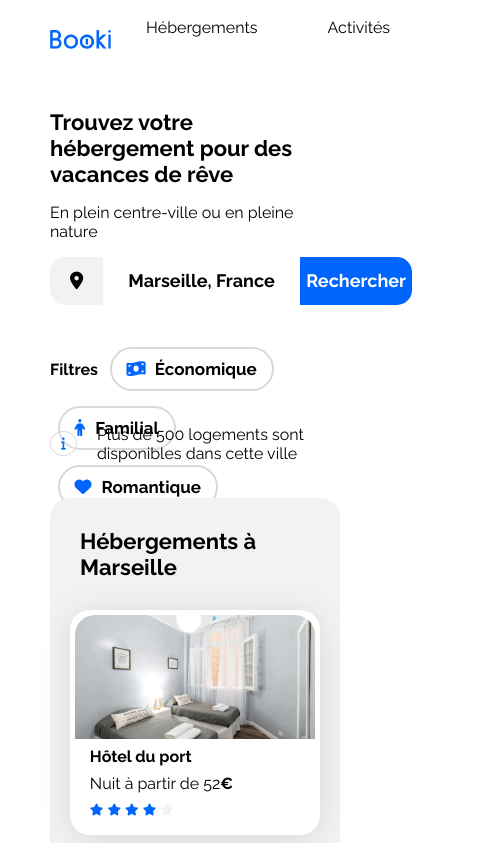
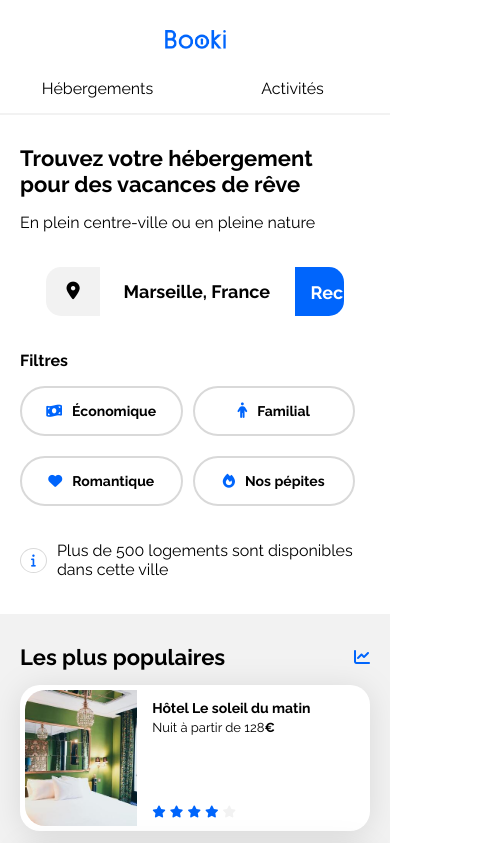
Before and after one commit to ThibaultBurtinovic/BookiProject, a plain HTML site: page index.html in a window 390 px wide. Shown: the top 843 px of the page, 496 px wide, since content can reach past the window. Drawn offline with Linux system fonts and the light colour scheme.

Commit message:
Html et css avec v1 mobil a modif

```diff
--- a/css/style.css
+++ b/css/style.css
@@ -1,6 +1,7 @@
 /****** General ***********/
 * {
     font-family: 'Raleway', sans-serif;
+    box-sizing: border-box;
 }
 
 :root {
@@ -94,87 +95,95 @@ header{
 }
 
 
-.LogoBooki{
-    width: auto;
+.logo-booki{
     height: 19.2px;
     margin-top: 30px;
 
 }
 
-nav{
-display: flex;
-align-items: flex-start;
-justify-content: flex-end;
-margin: 0px 0px;
+nav ul{
+    display: flex;
+    gap: 68px;
+    margin: 0;
+
+
 }
 
-.LigneDessus{
-    height: 3px;
-    margin-bottom:  15px;
-    background-color:#ff040400 ;
-    border-left: 35px solid #ffffff;
-    border-right: 35px solid #ffffff;
+nav li{
+    list-style: none;
+    border-top: 2px solid #ffffff;
+    padding-top: 14px;
 }
+
+nav li:hover {
+    border-top: 2px solid #0065FC;
+}
+
 
 nav a {
     text-decoration:none ;
     font-size: 16px;
+    padding: 0;
+    margin: 0;
+
 }
 .element{
     color: black;
-    padding: 0px 35px;
+
 }
 
 .element:hover{
     color: #0065FC;
 }
 
-.navigation-element:hover > .LigneDessus{
-    background-color: #0065FC;
+/********Section Filtres et recherches **********/
+
+.filtre-recherche{
+    margin-top: 60px;
 }
 
-/********Section Filtres et recherches **********/
-
-.Titre{
-   margin-top: 60px;
+.titre{
    margin-bottom: 0px;
 }
-.Info {
+.info {
     margin-top: 8px;
     margin-bottom: 35px;
 }
 
-.TexteI{
+.texte-i{
     margin: 0;
 }
 
 
 /* Formulaire Recherche */
-.Recherche{
+.recherche{
     display: flex;
+    margin-top: 35px;
     margin-bottom: 35px;
 }
-
 
 .fa-location-dot{
     color: black;
     background-color: #F2F2F2;
     font-size: 110%;
     padding: 15px 20px 15px 20px;
-    border-radius: 15px 0% 0% 15px  ;
+    border-radius: 15px 0% 0% 15px;
 }
 
-.TexteFormulaire{
+.texte-formulaire{
     font-weight: 700;
     font-size: 18px;
-    padding-left: 25px;
-    width: 170px;
+    width: 147px;
+    margin-left: 24px;
+    margin-right: 24px;
+    padding: 0;
     border: none;
 }
 
-.BtnRechercher{
+.btn-rechercher{
 font-weight: 700;
 font-size: 18px;
+padding: 15px 16px 15px 16px;
 color: #ffffff;
 background-color: #0065FC;
 border: none;
@@ -185,35 +194,52 @@ cursor: pointer;
 
 /* Filtre */
 
-.FiltresListe{
-    padding: 0;
-    margin-bottom: 35px;
-    height: 50px;
+.filtres-div{
+    display: flex;
+    align-items: center;
+    flex-wrap: wrap;
 }
 
-.Filtres{
+
+.filtres-div p{
+    margin: 0;
+    margin-right: 15px;
+    font-weight: 700;
+}
+
+.filtres-liste{
+    display: flex;
+    align-items: center;
+    flex-wrap: wrap;
+    padding: 0;
+    row-gap: 20px;
+
+}
+
+.filtres{
    list-style: none;
    display: inline-block;
     font-weight: 700;
 }
 
-.BtnFiltres{
+.btn-filtres{
     font-weight: 700;
     font-size: 17px;
-    margin:7.5px;
+    margin-right: 15px;
     background-color: #ffffff;
     border: solid;
     border-color: #D9D9D9;
     border-radius:30px ;
     border-width: 2px;
-    padding: 10px 15px 10px 15px;
+    padding: 15px 19px 15px 19px;
     cursor: pointer;
 }
 
 .fa-money-bill-wave{
-    padding-right: 5px;
+    padding-right: 10px;
 }
 .fa-person{
+    font-size: 111%;
     padding-right: 10px;
 }
 .fa-heart{
@@ -223,14 +249,16 @@ cursor: pointer;
     padding-right: 10px;
 }
 
-.BtnFiltres:hover{
+.btn-filtres:hover{
     background-color: #DEEBFF;
 }
 
-.Info{
+.info{
     display: flex;
     flex-direction: row;
     align-items: center;
+    margin-top: 35px;
+    margin-bottom: 35px;
 }
 .fa-info{
     font-size: 13px ;
@@ -255,6 +283,7 @@ main{
 .hebergements-and-populaires {
     display: flex;
     justify-content: space-between;
+
 }
 
 .hebergements-and-populaires section {
@@ -276,13 +305,20 @@ main{
     width: 65%;
 }
 
+.hebergements-cartes a{
+    display: block;
+    flex: 1;
+}
+
+
+
 .hebergements-cartes{
     display: flex;
     flex-wrap: wrap;
-    justify-content: center;
     padding: 0;
     column-gap: 30px;
 }
+
 
 .hebergements-titres{
     display: flex;
@@ -292,7 +328,8 @@ main{
 .cartes {
     display: flex;
     flex-direction: column;
-    width: 240.3px;
+    min-width: 210px;
+    width: 100%;
     height: 215px;
     margin-bottom: 30px;
 }
@@ -331,7 +368,7 @@ main{
     margin-bottom: 30px;
 }
 
-.Afficher{
+.afficher{
     text-decoration: none;
     color: black;
     font-weight: 700;
@@ -342,6 +379,7 @@ main{
 /****** Populaires ***********/
 .populaires {
     width: 32%;
+
 }
 
 .populaires-title {
@@ -385,64 +423,64 @@ main{
 }
 
 /* ********Activités************** */
-.TitreActivites{
+.titre-activites{
     margin: 0;
 }
 
-.ActivitésMarseille{
+.activites-marseille{
 display: flex;
 flex-direction: column;
 padding: 30px;
 
 }
 
-.ActivitésMarseille a{
+.activites-marseille a{
     text-decoration: none;
     color: black;
 }
 
 
-.Activites-ALLcard{
+.activites-toutes-cartes{
 display: flex;
-flex-direction: row;
-flex-wrap: wrap;
-justify-content: space-between;
-flex: 1;
 margin-top: 30px;
-
+column-gap: 30px;
 }
 
 
-.Activites-card{
-    display: flex;
-    flex-direction: column;
-    background-color: #ffffff;
-    padding-bottom: 20px;
-    border-top-left-radius: 40px;
-    border-top-right-radius: 40px;
-    border-bottom-left-radius: 20px;
-    border-bottom-right-radius: 20px;
-    filter: drop-shadow(0px 3px 15px rgba(0, 0, 0, 0.1));
+.activites-cartes{
+display: flex;
+flex-direction: column;
+padding-bottom: 20px;
 }
 
-
-.Activites-card img{
-width: 297.5px;
-height: 380px;
-object-fit: cover;
-border-top-left-radius: 20px;
-border-top-right-radius: 20px;
+.activites-toutes-cartes a {
+    flex: 1;
+    display: block;
+    border-radius: 20px;
+    box-shadow: 0px 3px 15px 0px rgba(0, 0, 0, 0.10);
 }
 
 
 
+.activites-cartes img{
+max-width: 297.5px;
+width: 100%;
+height: 380px;
+border-top-left-radius: 20px;
+border-top-right-radius: 20px;
+object-fit: cover;
+}
 
 
- .Activites-card h3{
+.activites-cartes h3{
+    display: flex;
+    justify-content: flex-start;
+
+
     margin: 0%;
-    margin-top: 20px;
-    margin-left: 19px;
-    margin-right: 19px;
+    padding-top: 20px;
+    padding-left: 19px;
+    padding-right: 19px;
 
 }
 
@@ -450,11 +488,10 @@ border-top-right-radius: 20px;
 
 footer{
     margin-top: 35px;
-    margin-bottom: 60.5px;
 }
 
 
-.ListeFooter{
+.liste-footer{
 display: flex;
 align-items: flex-start;
 background-color: #F2F2F2;
@@ -466,20 +503,20 @@ h4{
     font-size: 18px;
 }
 
-.ContenuListe{
+.contenu-liste{
 display: flex;
 padding: 20px;
 flex-direction: column;
 flex: 1 0 0;
 }
 
-.ContenuListe ul{
+.contenu-liste ul{
     padding: 0;
     margin: 0;
     list-style: none;
 }
 
-.ContenuListe li{
+.contenu-liste li{
     padding-top: 15px;
     margin: 0;
 }
@@ -507,8 +544,18 @@ flex: 1 0 0;
 /****** Media queries ***********/
 /* Medium devices (tablets, less/equal than 1024px) */
 @media (max-width: 1024px) {
+
+    .filtres-div{
+        display: block;
+    }
+
+
     .main {
         flex-direction: column;
+    }
+
+    .btn-filtres{
+        font-size: 16px;
     }
 
     .hebergements-and-populaires {
@@ -520,6 +567,8 @@ flex: 1 0 0;
     }
 
     .populaires {
+        display: flex;
+        flex-direction: column;
         width: 100%;
         margin-top: 50px;
     }
@@ -528,11 +577,23 @@ flex: 1 0 0;
         display: flex;
         flex-direction: row;
         justify-content: space-between;
+        gap: 20px;
+
+
+    }
+
+    .populaires-cards a{
+        display: block;
+        flex: 1;
+
+
     }
 
     .populaires-cards .card {
-        width: 30%;
+       display: flex;
+       width: 100%;
     }
+
 
     .populaires-cards .card-title {
         font-size: 14px;
@@ -541,9 +602,164 @@ flex: 1 0 0;
     .populaires-cards .card-subtitle {
         font-size: 13px;
     }
+
+    .Activites-card img{
+        height: 200px;
+        }
 }
 
 /* Small devices (phones, less than 768px) */
 @media (max-width: 767.98px) {
-    /* ... */
+
+    .main-container{
+    width: 100%;
+    padding: 0px 0px;
+    box-sizing: border-box;
+    }
+
+    header{
+    flex-direction: column;
+    }
+
+
+    .logo-booki{
+        align-self: center;
+        margin: 30px;
+    }
+
+
+    .logo-booki{
+        width: 61px;
+    }
+
+    nav ul{
+        gap: 0;
+        padding: 0%;
+        width: 100%;
+        justify-content: space-between;
+    }
+
+    nav li{
+        width: 50%;
+        text-align: center;
+        border-top: 0;
+        border-bottom: 2px solid #F2F2F2;
+        padding-top: 0;
+        padding-bottom: 15px;
+
+    }
+
+    nav li:hover {
+        border-top: 0;
+        border-bottom: 2px solid #0065FC;
+
+    }
+
+    .filtre-recherche{
+        margin-top: 30px;
+        padding: 0px 20px;
+    }
+
+    .titre{
+        width: 90%;
+    }
+
+    .recherche{
+        justify-content: center;
+    }
+
+    .btn-rechercher{
+        width: 49px;
+        height: 49px;
+    }
+
+    .filtres-liste{
+        column-gap: 10px;
+
+    }
+
+    .btn-filtres{
+        margin: 0;
+        font-size: 14px;
+        min-width: 162.5px;
+    }
+
+    .fa-info{
+        margin-right: 10px;
+    }
+
+    .hebergements-and-populaires .populaires{
+        padding: 30px 20px;
+        border-radius: 0;
+    }
+
+    .hebergements-and-populaires .hebergements{
+        padding: 20px;
+        border-radius: 0;
+        background-color: #ffffff;
+    }
+
+    .hebergements{
+        order: 1;
+        margin-top: 15px;
+        padding: 20px;
+    }
+
+    .section-titre{
+        margin-bottom: 15px;
+    }
+
+    .cartes{
+        margin-bottom: 15px;
+    }
+
+
+
+    .populaires{
+        margin-top: 0px;
+    }
+
+    .populaires-cards {
+        flex-direction: column;
+        gap: 0;
+    }
+
+    .populaires-cards .card {
+        margin-top: 15px;
+    }
+
+
+
+
+
+    .activites-toutes-cartes{
+        flex-direction: column;
+        row-gap: 15px;
+    }
+
+    .activites-cartes img{
+        height: 141px;
+    }
+
+    .liste-footer{
+        flex-direction: column;
+    }
+
+
+
+
+
+
+
+
+
+
+
+
+
+
+
+
+
+
 }
--- a/index.html
+++ b/index.html
@@ -19,46 +19,41 @@
 
 <!-- HEADER -->
         <header>
-           <img class="LogoBooki" src="images/logo/Booki.png" alt="Logo Booki">
-
-           <nav class="navigation">
-             <div class="navigation-element">
-                <div class="LigneDessus"></div>
-                <a href="#hebergement" class="element">Hébergements</a>
-             </div>
-             <div class="navigation-element">
-                <div class="LigneDessus"></div>
-                <a href="#" class="element">Activités</a>
-             </div>
+           <img class="logo-booki" src="images/logo/Booki.png" alt="Logo Booki">
+           <nav>
+            <ul>
+                <li><a href="#hebergement" class="element">Hébergements</a></li>
+                <li><a href="#activités" class="element">Activités</a></li>
+            </ul>
            </nav>
         </header>
 
+
         <!-- SECTION RECHERCHES ET FILTRES -->
-        <div class="FiltreRecherche">
-            <h1 class="Titre">Trouvez votre hébergement pour des vacances de rêve</h1>
-            <p class="InfoTexte">En plein centre-ville ou en pleine nature</p>
+        <div class="filtre-recherche">
+            <h1 class="titre">Trouvez votre hébergement pour des vacances de rêve</h1>
+            <p class="info-texte">En plein centre-ville ou en pleine nature</p>
 
-
-            <form class="Recherche">
+            <form class="recherche">
                 <i class="fa-solid fa-location-dot"></i>
-                <input class="TexteFormulaire" type="text" value="Marseille, France">
-                <input class="BtnRechercher" type="button" value="Rechercher">
+                <input class="texte-formulaire" type="text" value ="Marseille, France">
+                <input class="btn-rechercher" type="button" value="Rechercher">
             </form>
 
 
-            <div class="FiltresDIV">
-                <ul class="FiltresListe">
-                    <li class="Filtres">Filtres</li>
-                    <li class="Filtres"><button class="BtnFiltres"><i class="fa-solid fa-money-bill-wave style="color: #0065fc;></i> Économique</button></li>
-                    <li class="Filtres"><button class="BtnFiltres"><i class="fa-solid fa-person" style="color: #0065fc;"></i>Familial</button></li>
-                    <li class="Filtres"><button class="BtnFiltres"><i class="fa-solid fa-heart" style="color: #0065fc;"></i>Romantique</button></li>
-                    <li class="Filtres"><button class="BtnFiltres"><i class="fa-solid fa-fire" style="color: #0065fc;"></i>Nos pépites</button></li>
+            <div class="filtres-div">
+                <p>Filtres</p>
+                <ul class="filtres-liste">
+                    <li class="filtres"><button class="btn-filtres"><i class="fa-solid fa-money-bill-wave"></i>Économique</button></li>
+                    <li class="filtres"><button class="btn-filtres"><i class="fa-solid fa-person"></i>Familial</button></li>
+                    <li class="filtres"><button class="btn-filtres"><i class="fa-solid fa-heart"></i>Romantique</button></li>
+                    <li class="filtres"><button class="btn-filtres"><i class="fa-solid fa-fire"></i>Nos pépites</button></li>
                 </ul>
             </div>
 
-            <div class="Info">
-                <i class="fa-solid fa-info" style="color: #0065fc;"></i>
-                <p class="TexteI">Plus de 500 logements sont disponibles dans cette ville</p>
+            <div class="info">
+                <i class="fa-solid fa-info"></i>
+                <p class="texte-i">Plus de 500 logements sont disponibles dans cette ville</p>
             </div>
         </div>
 
@@ -192,7 +187,7 @@
                         </article>
                         </a>
                     </div>
-                    <a href="#" class="Afficher">Afficher plus</a>
+                    <a href="#" class="afficher">Afficher plus</a>
                 </section>
 
                 <!-- POPULAIRE -->
@@ -270,31 +265,31 @@
 
 
 <!-- ACTIVITE -->
-        <section class="ActivitésMarseille">
-            <h2 class="TitreActivites">Activités à Marseille</h2>
-            <div class="Activites-ALLcard">
+        <section class="activites-marseille">
+            <h2 class="titre-activites">Activités à Marseille</h2>
+            <div class="activites-toutes-cartes">
                     <a href="#">
-                    <div class="Activites-card">
+                    <div class="activites-cartes">
                         <img src="images/activites/reno-laithienne.jpg" alt="Vieux Port">
                         <h3>Vieux Port</h3>
                     </div>
                     </a>
                     <a href="#">
-                    <div class="Activites-card">
-                        <img src="images/activites/paul-hermann.jpg" alt="Fort de Pomègues">
+                    <div class="activites-cartes">
+                        <img src="images/activites/paul-hermann.jpg" alt="Fort de Pomègues" id="Fort">
                         <h3>Fort de Pomègues</h3>
                     </div>
                     </a>
                     <a href="#">
-                    <div class="Activites-card">
+                    <div class="activites-cartes">
                         <img src="images/activites/kilyan-sockalingum.jpg" alt="Parc national des Calanques">
                         <h3>Parc national des Calanques</h3>
                     </div>
                     </a>
                     <a href="#">
-                    <div class="Activites-card">
+                    <div class="activites-cartes">
                         <img src="images/activites/florian-wehde.jpg" alt="Notres-Dames-de-la-Garde">
-                        <h3>Notres-Dames-de-la-Garde</h3>
+                        <h3>Notre-Dames-de-la-Garde</h3>
                     </div>
                     </a>
 
@@ -304,8 +299,8 @@
 
         <!----------------- FOOTER ------------------->
         <footer>
-            <div class="ListeFooter">
-                <div class="ContenuListe">
+            <div class="liste-footer">
+                <div class="contenu-liste">
                     <h4>À propos</h4>
                 <ul>
                     <li>Fontionnement du site</li>
@@ -313,36 +308,22 @@
                     <li>Données et confidentialité</li>
                 </ul>
                 </div>
-                <div class="ContenuListe">
+                <div class="contenu-liste">
                     <h4>Nos Hébergements</h4>
                 <ul>
                     <li>Charte qualité</li>
                     <li>Proposer votre hôtel</li>
                 </ul>
                 </div>
-                <div class="ContenuListe">
-                    <h4>Assitance</h4>
+                <div class="contenu-liste">
+                    <h4>Assitances</h4>
                 <ul>
                     <li>Centre d'aide</li>
                     <li>Nous contacter</li>
                 </ul>
                 </div>
-
-
-
-
-
-
-
-
-
             </div>
-
-
-
-
         </footer>
-
     </div>
 </body>
 
```
